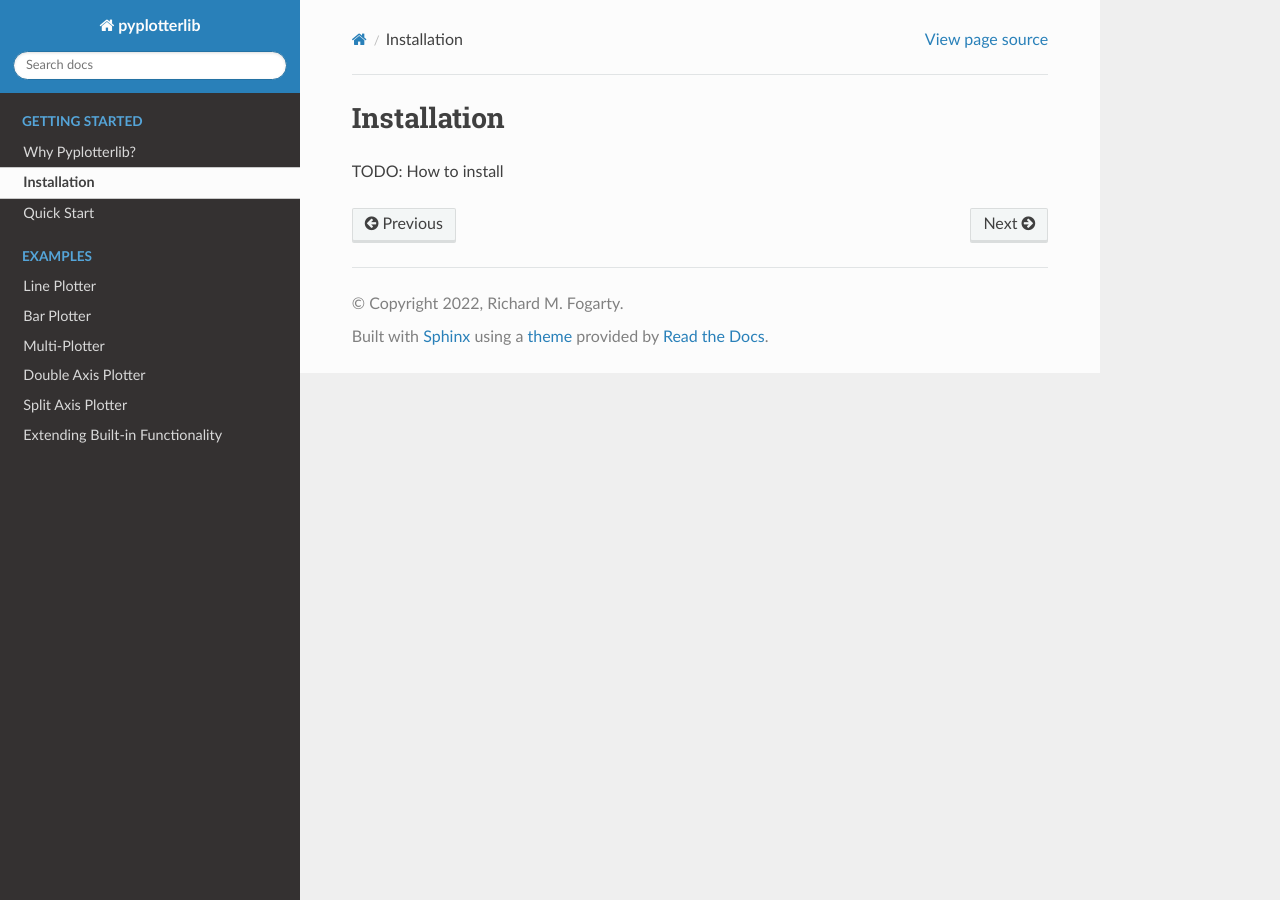
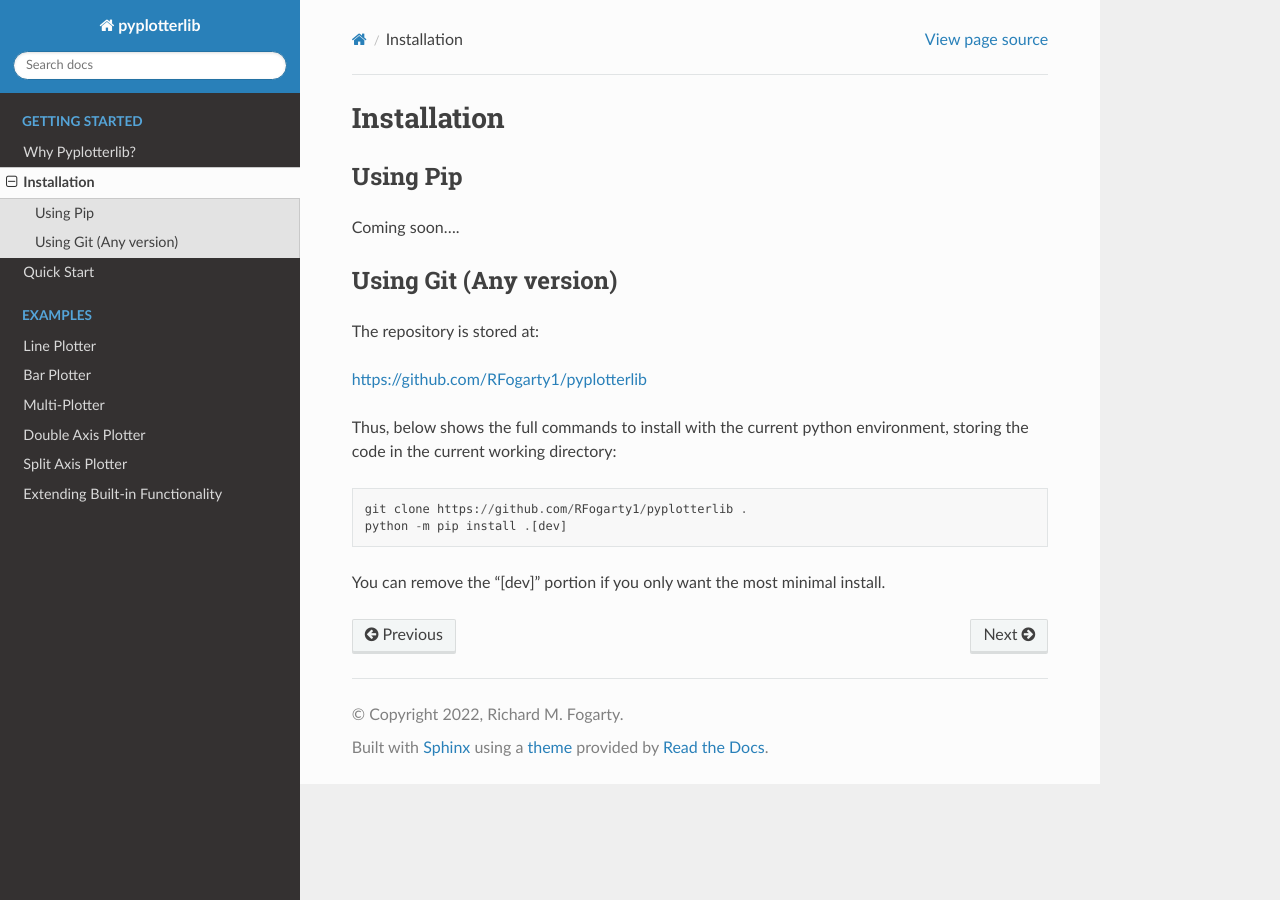
Before and after one commit to RFogarty1/pyplotterlib, a Sphinx documentation site: the page built from docs/content/getting_started/installation.rst, in a window 1280 px wide. Built offline with Sphinx 7.4.7 and the Read the Docs theme 2.0.0, drawn with Linux system fonts in a browser that asks for light colours.

Commit message:
docs: Updated installation instructions

```diff
--- a/docs/content/getting_started/installation.rst
+++ b/docs/content/getting_started/installation.rst
@@ -1,4 +1,22 @@
 Installation
 ============
 
-TODO: How to install
+
+Using Pip
+---------
+
+Coming soon....
+
+Using Git (Any version)
+---------------------------
+
+The repository is stored at:
+
+https://github.com/RFogarty1/pyplotterlib
+
+Thus, below shows the full commands to install with the current python environment, storing the code in the current working directory::
+
+	git clone https://github.com/RFogarty1/pyplotterlib .
+	python -m pip install .[dev]
+
+You can remove the "[dev]" portion if you only want the most minimal install.
```
